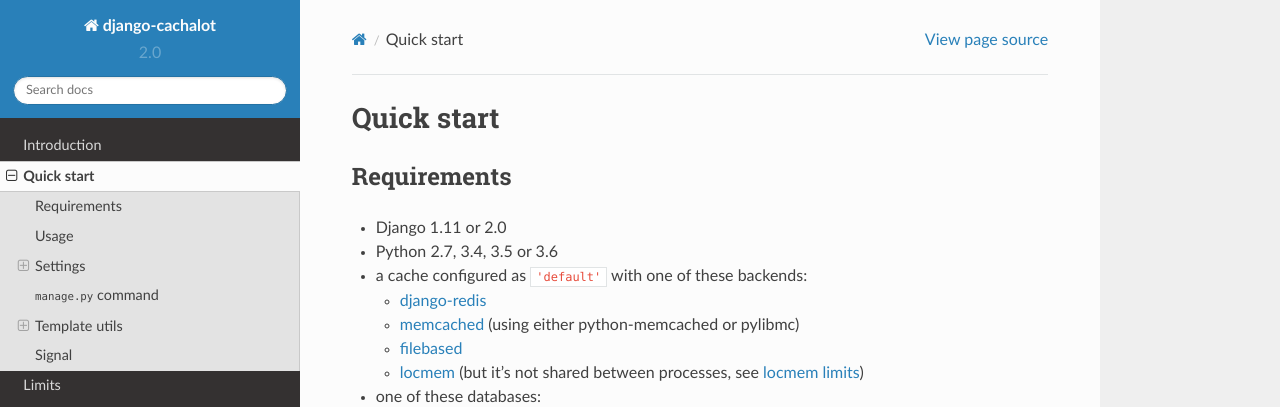
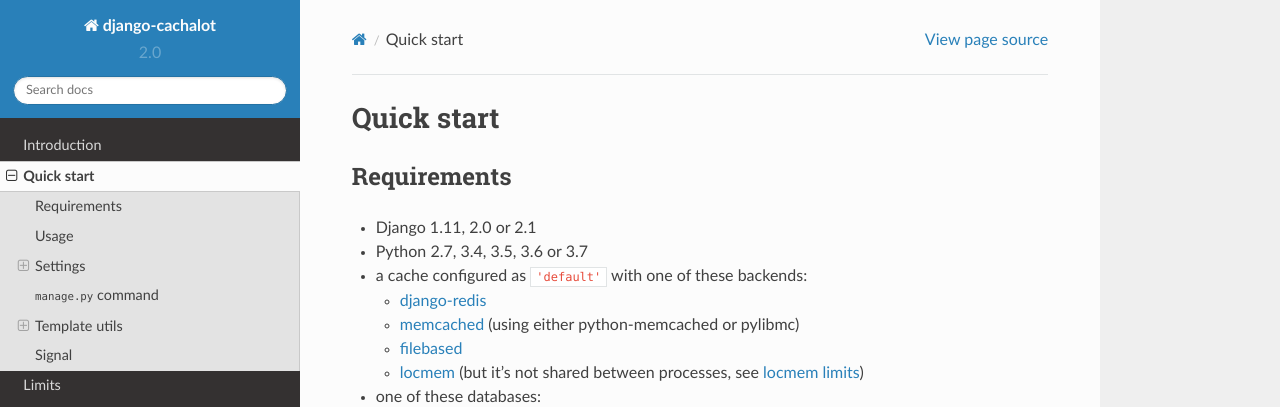
Before and after one commit to noripyt/django-cachalot, a Sphinx documentation site: the page built from docs/quickstart.rst, in a window 1280 px wide and 900 px high. Shown: the top 407 px of the window. Built offline with Sphinx 7.4.7 and the Read the Docs theme 2.0.0, drawn with Linux system fonts in a browser that asks for light colours; pages that are not in the unit, such as notebooks, are missing from menus.

Commit message:
Allows running on Django 2.1.

```diff
--- a/docs/quickstart.rst
+++ b/docs/quickstart.rst
@@ -4,8 +4,8 @@
 Requirements
 ............
 
-- Django 1.11 or 2.0
-- Python 2.7, 3.4, 3.5 or 3.6
+- Django 1.11, 2.0 or 2.1
+- Python 2.7, 3.4, 3.5, 3.6 or 3.7
 - a cache configured as ``'default'`` with one of these backends:
 
   - `django-redis <https://github.com/niwinz/django-redis>`_
```
Also changed, not shown: 1 other file.
